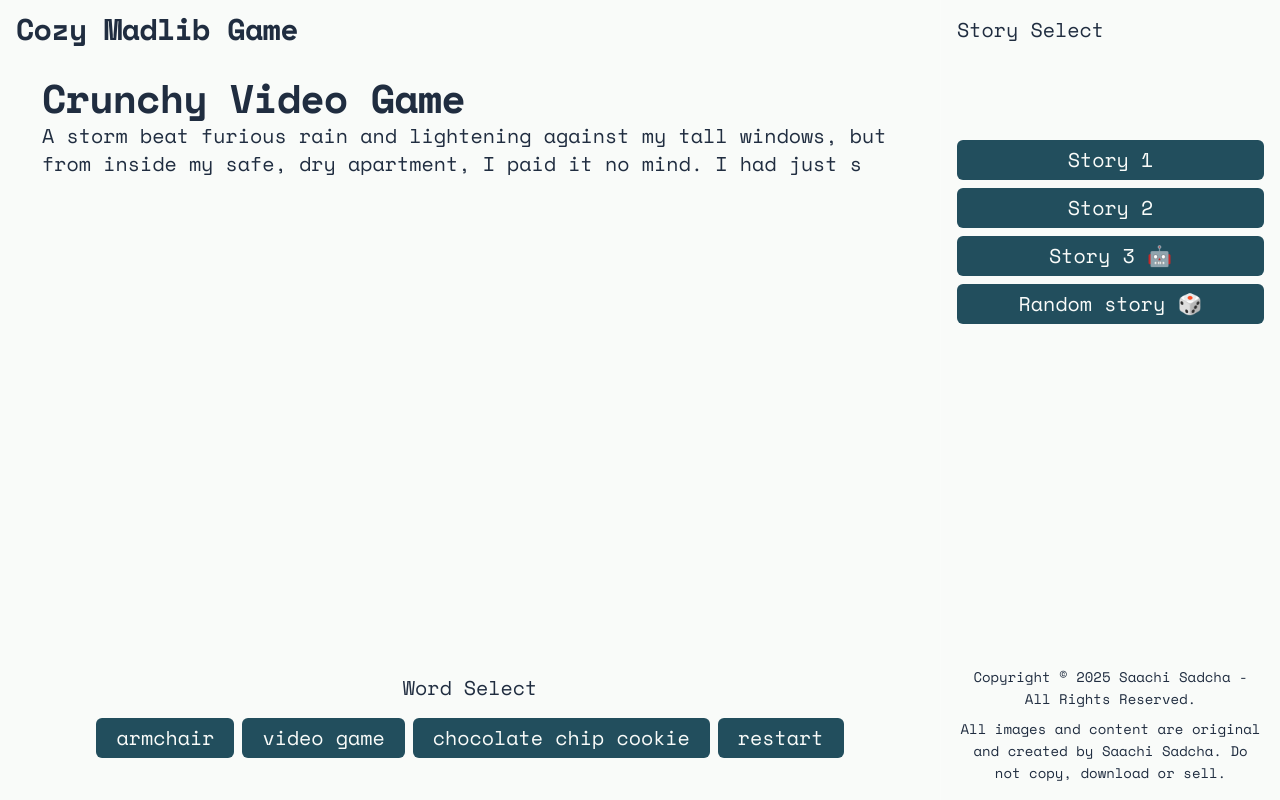
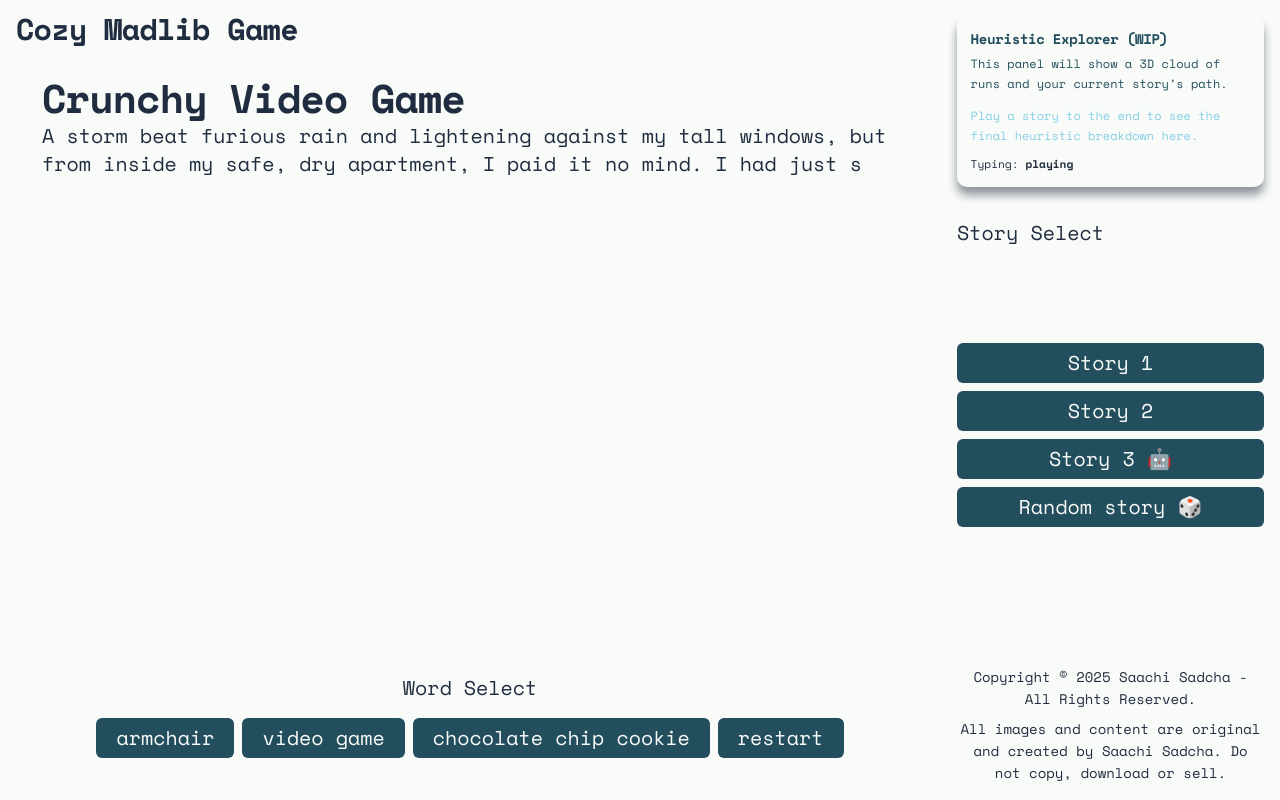
Before and after one commit to saachisdc/Cozy_Adlib_Game, a React (Vite) app: page / in a window 1280 px wide. Built offline with nearby package versions, Linux system fonts and the light colour scheme.

Commit message:
added placeholder to desktop only where we can add the 3D data viz for the heuristic model

```diff
--- a/src/components/Game.jsx
+++ b/src/components/Game.jsx
@@ -7,6 +7,7 @@ import React, {
   useRef,
 } from "react";
 import Typewriter from "./Typewriter";
+import UnhingedVizPanel from "./UnhingedVizPanel";
 
 import Story1BakedMittens from "./Story1BakedMittens";
 import Story2MagicalCampfire from "./Story2MagicalCampfire";
@@ -210,7 +211,7 @@ export default function Game({ initialStory = Story3CrunchyVideoGame }) {
       setStepIndex((i) => i + 1);
       setScore(newScore);
     },
-    [step, score, stepIndex, story]
+    [step, score, stepIndex, story],
   );
 
   useEffect(() => {
@@ -331,6 +332,9 @@ export default function Game({ initialStory = Story3CrunchyVideoGame }) {
           </button>
         </div>
 
+        {/* 👇 NEW: desktop-only heuristic viz placeholder */}
+        <UnhingedVizPanel snapshot={null} typingPaused={waitingForChoice} />
+
         <div className="menu_section">
           <p>Story Select</p>
           <div className="story_select_btns">
--- /dev/null
+++ b/src/components/UnhingedVizPanel.jsx
@@ -0,0 +1,50 @@
+// UnhingedVizPanel.jsx
+import React from "react";
+import "/styles/components/unhingedviz.css";
+
+export default function UnhingedVizPanel({ snapshot, typingPaused }) {
+  // For now, this is just a placeholder box.
+  // Later, snapshot + typingPaused will drive the 3D viz.
+  return (
+    <section className="viz_container">
+      <h2 className="viz_title">Heuristic Explorer (WIP)</h2>
+      <p className="viz_subtitle">
+        This panel will show a 3D cloud of runs and your current story’s path.
+      </p>
+
+      {snapshot ? (
+        <div className="viz_stats">
+          <div className="viz_stats_row">
+            <span>Cozy hits</span>
+            <span>{snapshot.cozyHits}</span>
+          </div>
+          <div className="viz_stats_row">
+            <span>Weird hits</span>
+            <span>{snapshot.weirdHits}</span>
+          </div>
+          <div className="viz_stats_row">
+            <span>Self-aware hits</span>
+            <span>{snapshot.selfAwareHits}</span>
+          </div>
+          <div className="viz_stats_row">
+            <span>Wrong choices</span>
+            <span>
+              {snapshot.wrongChoices}/{snapshot.totalSteps}
+            </span>
+          </div>
+        </div>
+      ) : (
+        <p className="viz_hint">
+          Play a story to the end to see the final heuristic breakdown here.
+        </p>
+      )}
+
+      <p className="viz_footer_note">
+        Typing:{" "}
+        <strong>
+          {typingPaused ? "paused (waiting for choice)" : "playing"}
+        </strong>
+      </p>
+    </section>
+  );
+}
--- /dev/null
+++ b/src/styles/components/unhingedviz.css
@@ -0,0 +1,63 @@
+/* Hidden by default (mobile); we'll show it on desktop only */
+.viz_container {
+  display: none;
+}
+
+/* Desktop-only viz */
+@media (min-width: 1024px) {
+  .viz_container {
+    display: block;
+    margin-bottom: 2rem;
+    padding: 0.75rem 0.85rem 0.85rem;
+    border-radius: 10px;
+    background: var(--colour-background);
+    color: var(--colour-primary);
+    font-size: var(--size-xs);
+    box-shadow: 0 8px 10px rgba(15, 23, 42, 0.45);
+  }
+
+  .viz_title {
+    margin: 0 0 0.25rem;
+    font-size: var(--size-sm);
+  }
+
+  .viz_subtitle {
+    margin: 0 0 0.75rem;
+    font-size: 0.75rem;
+    color: var(--colour-primary);
+  }
+
+  .viz_stats {
+    margin-bottom: 0.5rem;
+    border-radius: 6px;
+    background: rgba(15, 23, 42, 0.75);
+    padding: 0.4rem 0.6rem;
+  }
+
+  .viz_stats_row {
+    display: flex;
+    justify-content: space-between;
+    gap: 0.5rem;
+    padding: 0.15rem 0;
+  }
+
+  .viz_stats_row span:first-child {
+    font-size: 0.75rem;
+  }
+
+  .viz_stats_row span:last-child {
+    font-weight: 600;
+  }
+
+  .viz_hint {
+    margin: 0 0 0.5rem;
+    font-size: 0.75rem;
+    color: var(--colour-secondary);
+  }
+
+  .viz_footer_note {
+    margin: 0;
+    font-size: 0.7rem;
+    color: var(--colour-text);
+  }
+}
```
